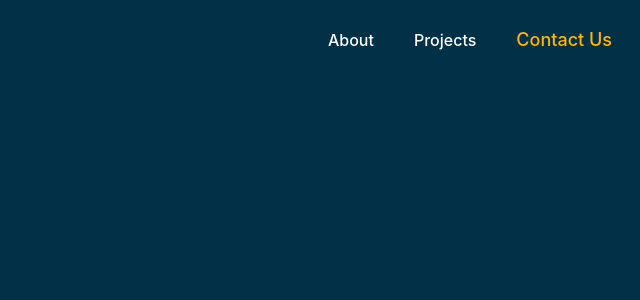
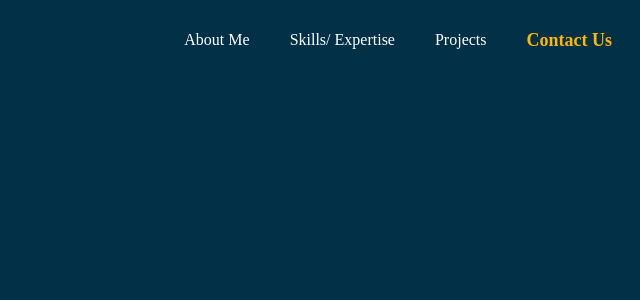
Before and after one commit to pat-gallardo/portfolio-website, a React (Create React App) app in the folder frontend/: page / in a window 1280 px wide. Shown: the top 300 px of the page, without its empty margins (640-1280 px from the left). Built offline with nearby package versions, Linux system fonts and the light colour scheme.

Commit message:
Added About Me and Skills tab

```diff
--- a/frontend/src/App.css
+++ b/frontend/src/App.css
@@ -1,11 +1,13 @@
 @tailwind base;
 @tailwind components;
 @tailwind utilities;
+@import url('https://fonts.googleapis.com/css?family=Montserrat&display=swap');
 
 body {
   width: 100%;
   height: 100%;
   background-color: #023047;
+  font-family: 'Montserrat';
 }
 
 .badge-position {
--- a/frontend/src/appOutput.css
+++ b/frontend/src/appOutput.css
@@ -549,6 +549,7 @@ body {
   width: 100%;
   height: 100%;
   background-color: #023047;
+  font-family: 'Montserrat';
 }
 
 .badge-position {
--- a/frontend/src/components/navbar.tsx
+++ b/frontend/src/components/navbar.tsx
@@ -6,9 +6,10 @@ import {
 import { useState } from "react"
 
 const menuItems = [
-  { value: 'about', label: 'About', link: '#', textFormat:"text-base text-white"},
+  { value: 'about', label: 'About Me', link: '#', textFormat:"text-base text-white"},
+  { value: 'skills', label: 'Skills/ Expertise', link: '#', textFormat:"text-base text-white"},
   { value: 'projects', label: 'Projects', link: '#', textFormat:"text-base text-white"},
-  { value: 'contacts', label: 'Contact Us', link: '#', textFormat:"text-lg text-[#ffb703]"},
+  { value: 'contacts', label: 'Contact Us', link: '#', textFormat:"text-lg text-[#ffb703] font-bold",},
 ];
 
 const Navbar = () => {
```
